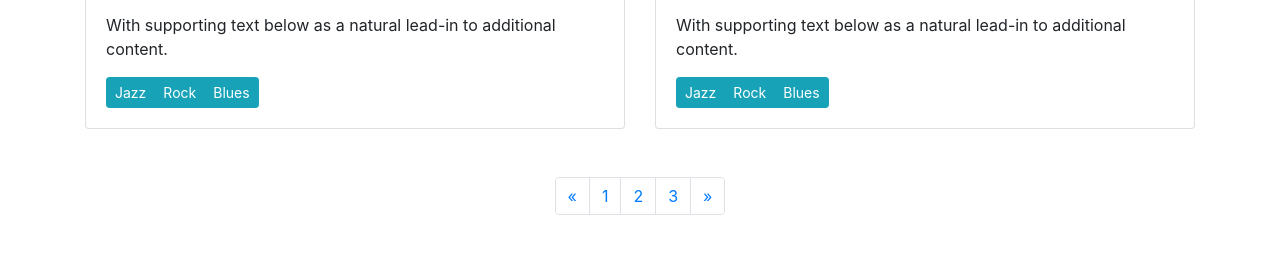
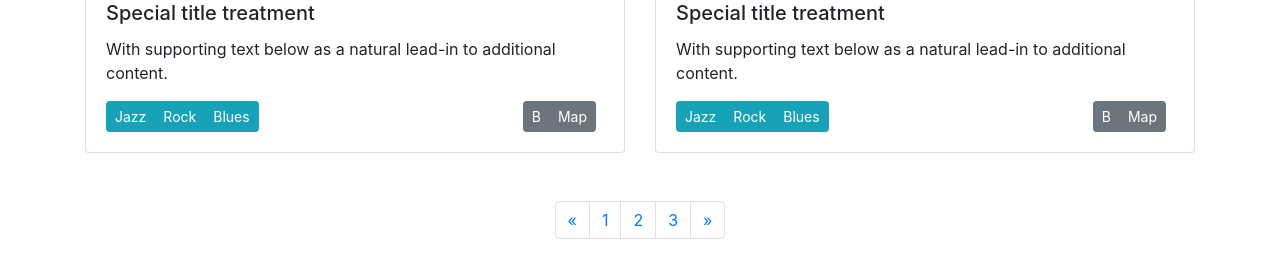
Before and after one commit to ArthurVanRemoortel/webtech-project, a Django app: page /polls/ in a window 1280 px wide. Shown: the part 1024-1279 px from the top of the page. Before the commit the page ends 1239 px from the top, so only its background shows below. Run offline with Django 3.2, Linux system fonts and the light colour scheme; some libraries are stand-ins or nearby versions.

Commit message:
more stuff

```diff
--- a/website_arthur/django1/templates/search.html
+++ b/website_arthur/django1/templates/search.html
@@ -46,15 +46,38 @@
     <div class="input-group">
         <input type="text" class="form-control" aria-label="Text input with dropdown button" placeholder="Filter functionality (this is only a placeholder)">
         <div class="input-group-append">
-                <button class="btn btn-outline-secondary dropdown-toggle" type="button" data-toggle="dropdown" aria-haspopup="true" aria-expanded="false">Dropdown</button>
-                <div class="dropdown-menu">
-                    <a class="dropdown-item" href="#">Action</a>
-                    <a class="dropdown-item" href="#">Another action</a>
-                    <a class="dropdown-item" href="#">Something else here</a>
-                    <a class="dropdown-item" href="#">Separated link</a>
+            <button class="btn btn-outline-secondary" type="button" data-toggle="collapse" data-target="#collapsibleFilter">Filter</button>
+            <button class="btn btn-outline-secondary" type="button">Search</button>
         </div>
     </div>
 </div>
+<br>
+<div class="container collapse" id="collapsibleFilter">
+    <!-- Genre, date (Zip code, range)-->
+    <form class="needs-validation" novalidate>
+        <div class="form-group">
+            <label >Date </label>
+            <input type="date" name="bday" max="3000-12-31"
+                   min="2000-01-01" class="form-control">
+        </div>
+        <div class="form-row">
+            <div class="col-md-6 mb-3">
+                <label for="validationTooltip03">City</label>
+                <input type="text" class="form-control" id="validationTooltip03" placeholder="City" required>
+                <div class="invalid-tooltip">
+                    Please provide a valid city.
+                </div>
+            </div>
+            <div class="col-md-3 mb-3">
+                <label for="validationTooltip05">Zip</label>
+                <input type="text" class="form-control" id="validationTooltip05" placeholder="Zip" required>
+                <div class="invalid-tooltip">
+                    Please provide a valid zip.
+                </div>
+            </div>
+        </div>
+    </form>
+
 </div>
 
 <br>
@@ -70,10 +93,16 @@
                 <div class="card-body">
                     <h5 class="card-title">Special title treatment</h5>
                     <p class="card-text">With supporting text below as a natural lead-in to additional content.</p>
-                        <div class="btn-group btn-group-sm" role="group" aria-label="Basic example">
+                    <div class="btn-toolbar justify-content-between" role="toolbar" aria-label="Toolbar with button groups">
+                        <div class="btn-group mr-2 btn-group-sm" role="group" aria-label="First group">
                             <button type="button" class="btn btn-info">Jazz</button>
                             <button type="button" class="btn btn-info">Rock</button>
                             <button type="button" class="btn btn-info">Blues</button>
+                        </div>
+                        <div class="btn-group mr-2 btn-group-sm " role="group" aria-label="Second group">
+                            <button type="button" class="btn btn-secondary">B</button>
+                            <button type="button" class="btn btn-secondary">Map</button>
+                        </div>
                     </div>
                 </div>
             </div>
@@ -87,10 +116,16 @@
                 <div class="card-body">
                     <h5 class="card-title">Special title treatment</h5>
                     <p class="card-text">With supporting text below as a natural lead-in to additional content.</p>
-                        <div class="btn-group btn-group-sm" role="group" aria-label="Basic example">
+                    <div class="btn-toolbar justify-content-between" role="toolbar" aria-label="Toolbar with button groups">
+                        <div class="btn-group mr-2 btn-group-sm" role="group" aria-label="First group">
                             <button type="button" class="btn btn-info">Jazz</button>
                             <button type="button" class="btn btn-info">Rock</button>
                             <button type="button" class="btn btn-info">Blues</button>
+                        </div>
+                        <div class="btn-group mr-2 btn-group-sm " role="group" aria-label="Second group">
+                            <button type="button" class="btn btn-secondary">B</button>
+                            <button type="button" class="btn btn-secondary">Map</button>
+                        </div>
                     </div>
                 </div>
             </div>
@@ -106,10 +141,16 @@
                 <div class="card-body">
                     <h5 class="card-title">Special title treatment</h5>
                     <p class="card-text">With supporting text below as a natural lead-in to additional content.</p>
-                        <div class="btn-group btn-group-sm" role="group" aria-label="Basic example">
+                    <div class="btn-toolbar justify-content-between" role="toolbar" aria-label="Toolbar with button groups">
+                        <div class="btn-group mr-2 btn-group-sm" role="group" aria-label="First group">
                             <button type="button" class="btn btn-info">Jazz</button>
                             <button type="button" class="btn btn-info">Rock</button>
                             <button type="button" class="btn btn-info">Blues</button>
+                        </div>
+                        <div class="btn-group mr-2 btn-group-sm " role="group" aria-label="Second group">
+                            <button type="button" class="btn btn-secondary">B</button>
+                            <button type="button" class="btn btn-secondary">Map</button>
+                        </div>
                     </div>
                 </div>
             </div>
@@ -124,10 +165,16 @@
                 <div class="card-body">
                     <h5 class="card-title">Special title treatment</h5>
                     <p class="card-text">With supporting text below as a natural lead-in to additional content.</p>
-                        <div class="btn-group btn-group-sm" role="group" aria-label="Basic example">
+                    <div class="btn-toolbar justify-content-between" role="toolbar" aria-label="Toolbar with button groups">
+                        <div class="btn-group mr-2 btn-group-sm " role="group" aria-label="First group">
                             <button type="button" class="btn btn-info">Jazz</button>
                             <button type="button" class="btn btn-info">Rock</button>
                             <button type="button" class="btn btn-info">Blues</button>
+                        </div>
+                        <div class="btn-group mr-2 btn-group-sm " role="group" aria-label="Second group">
+                            <button type="button" class="btn btn-secondary">B</button>
+                            <button type="button" class="btn btn-secondary">Map</button>
+                        </div>
                     </div>
                 </div>
             </div>
```
Also changed, not shown: website_arthur/django1/templates/css/datepicker.css (added, +33 -0 lines). Lines whose indentation alone changed are shown as unchanged.
